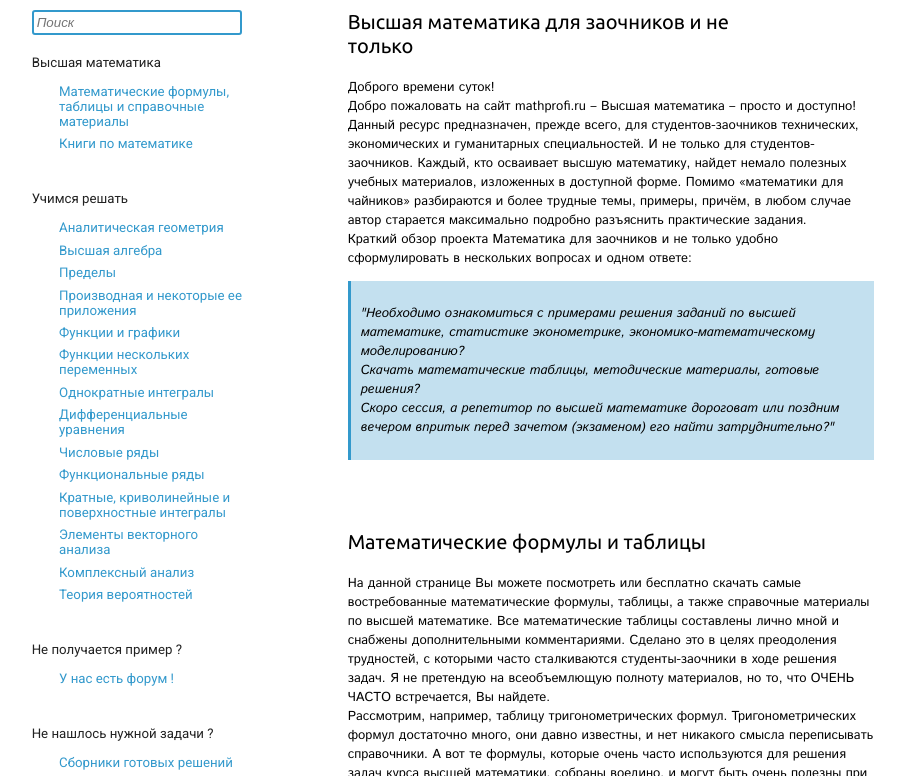
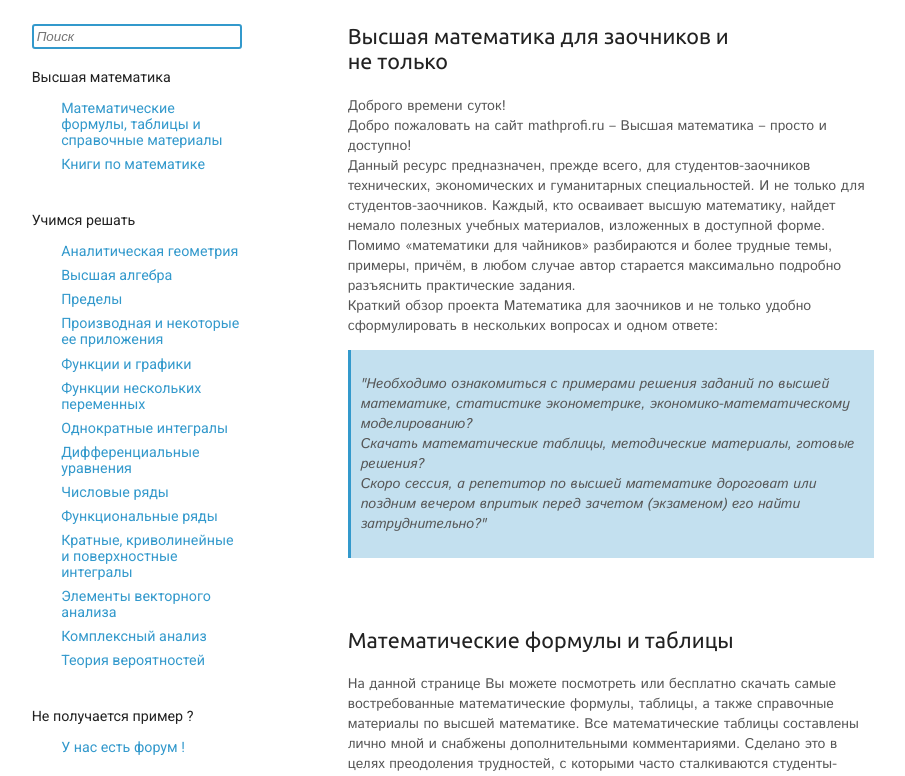
Before and after one commit to zeromask1337/Mathprofi, a website: page website/index.html in a window 1280 px wide. Shown: the part 179-955 px from the top of the page, without its empty margins (187-1092 px from the left). Drawn offline with Linux system fonts and the light colour scheme.

Commit message:
Greatly improved readability of the text by applying grey color to "p" and increasing font-size by 1

```diff
--- a/optional.scss
+++ b/optional.scss
@@ -3,7 +3,7 @@ $blue: #39c;
 $black: #222;
 $grey: #555;
 $pink: #9b51e0;
-$void: linear-gradient(128.21deg, #b6b6b6 -33.4%, #222222 81.87%);
+// $void: linear-gradient(128.21deg, #b6b6b6 -33.4%, #222222 81.87%);
 $outsider: linear-gradient(111.33deg, #3399cc -4.88%, #9b51e0 82.71%);
 
 //Sizes
@@ -34,6 +34,7 @@ a {
 p {
     font-family: "Istok Web", sans-serif;
     text-rendering: optimizeLegibility;
+    color: $grey;
 }
 
 //Screen Ratio snippets
--- a/style.scss
+++ b/style.scss
@@ -17,19 +17,19 @@
 */
 
 body {
-    font-size: 14px;
+    font-size: 15px;
     font-family: "Roboto", sans-serif;
 
     @media #{$macbook} {
+        font-size: 14px;
+    }
+
+    @media #{$ipad} {
         font-size: 13px;
     }
 
-    @media #{$ipad} {
+    @media #{$iphone} {
         font-size: 12px;
-    }
-
-    @media #{$iphone} {
-        font-size: 11px;
     }
 }
 
@@ -104,6 +104,7 @@ body {
     font: {
         family: Roboto;
         style: italic;
+        weight: 500;
     }
     background-image: $outsider;
     background-clip: text;
@@ -201,6 +202,7 @@ body {
         font-family: "Ubuntu", "sans-serif";
         margin-top: 0;
         width: 75%;
+        color: $black;
     }
 }
 
```
Also changed, not shown: website/optional.min.css, website/style.min.css.
